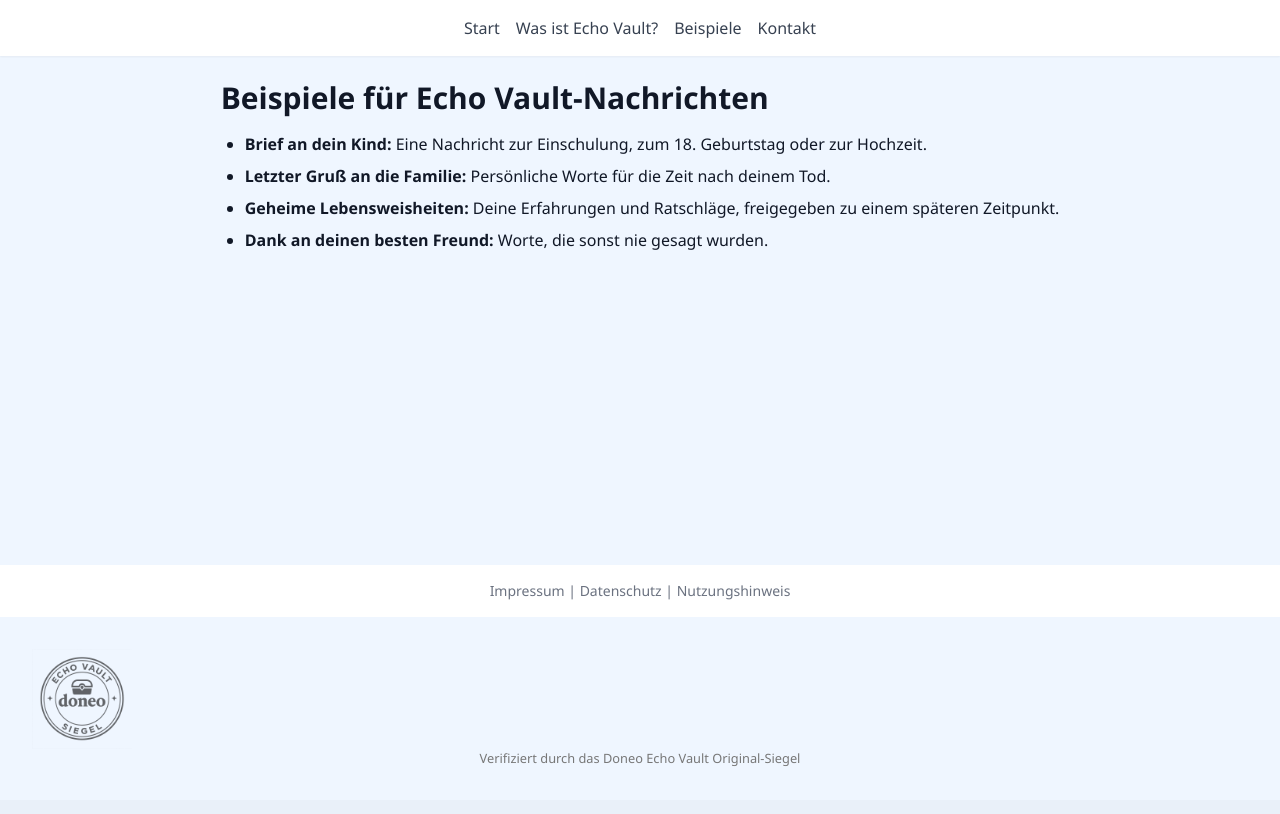
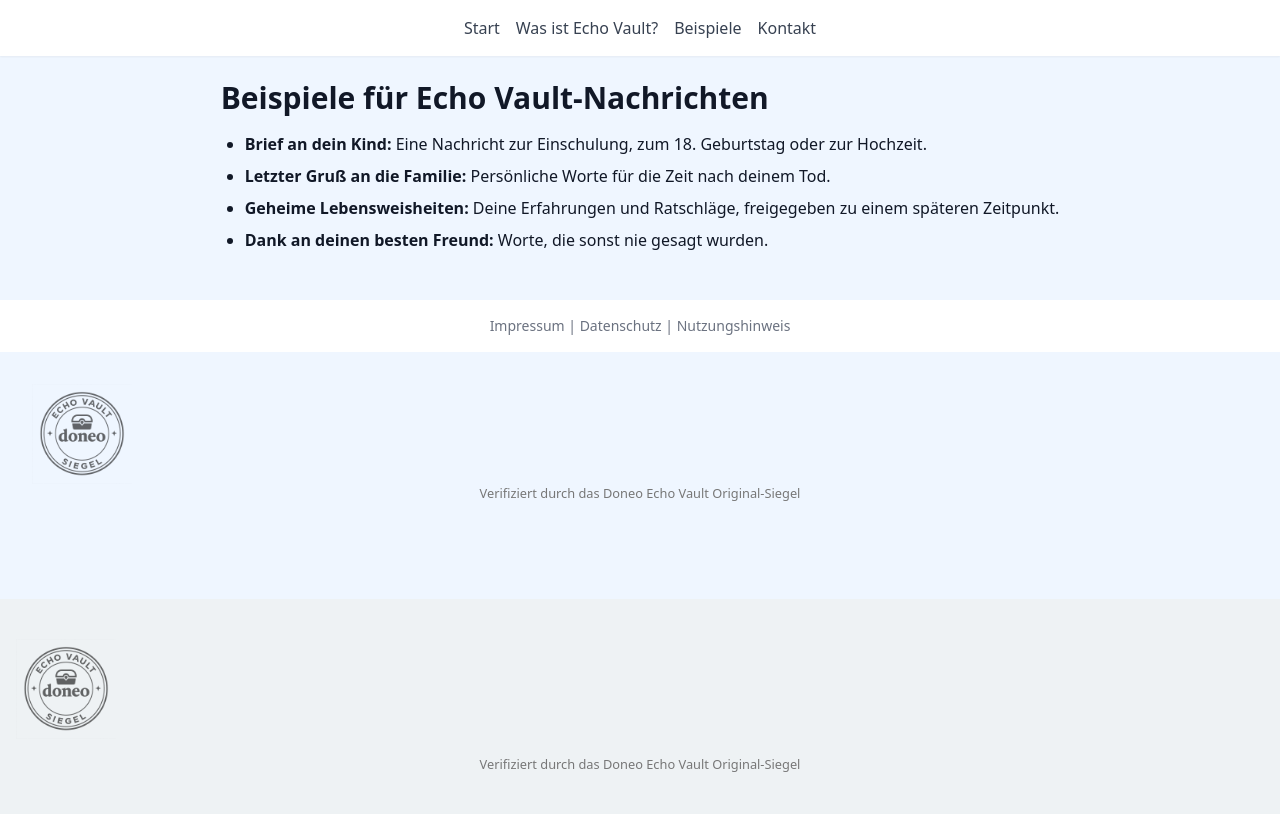
Before and after one commit to doneo24/echo_vault, a Flask app: page /beispiele in a window 1280 px wide. Before the commit the page ends 766 px from the top, so only its background shows below. Run offline with Flask 3, Linux system fonts and the light colour scheme; some web fonts are replaced.

Commit message:
Update base.html

```diff
--- a/templates/base.html
+++ b/templates/base.html
@@ -7,7 +7,13 @@
   <link href="https://cdn.jsdelivr.net/npm/tailwindcss@2.2.19/dist/tailwind.min.css" rel="stylesheet">
   <link href="https://fonts.googleapis.com/css2?family=Playfair+Display&family=Segoe+UI&display=swap" rel="stylesheet">
   <style>
-    body {
+    body
+    <header style="text-align: center; padding: 1.5rem 0;">
+  <h1 style="font-family: 'Playfair Display', serif; font-size: 2rem; color: #007a5e; margin: 0;">
+    Doneo Echo Vault
+  </h1>
+</header>
+{
       font-family: 'Segoe UI', sans-serif;
     }
   </style>
@@ -45,6 +51,12 @@
     <p style="font-size: 0.8rem; color: #777;">Verifiziert durch das Doneo Echo Vault Original-Siegel</p>
   </div>
 </footer>
+<footer style="background: #eef2f4; text-align: center; padding: 2.5rem 1rem; margin-top: 4rem;">
+  <img src="{{ url_for('static', filename='doneo_siegel_transparent.png') }}"
+       alt="Doneo Siegel"
+       style="height: 100px; opacity: 0.6; margin-bottom: 1rem;">
+  <p style="font-size: 0.8rem; color: #777;">Verifiziert durch das Doneo Echo Vault Original-Siegel</p>
+</footer>
 
 </body>
 </html>
```
